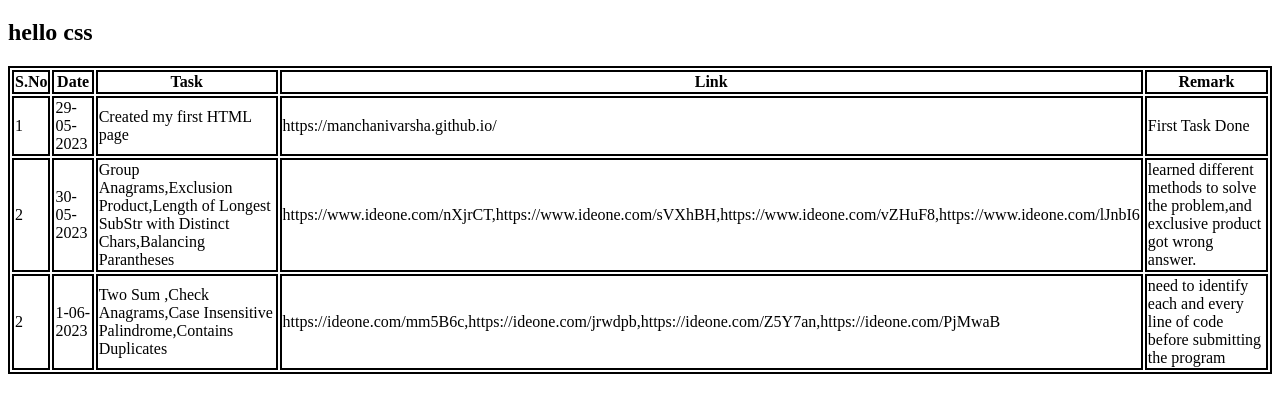
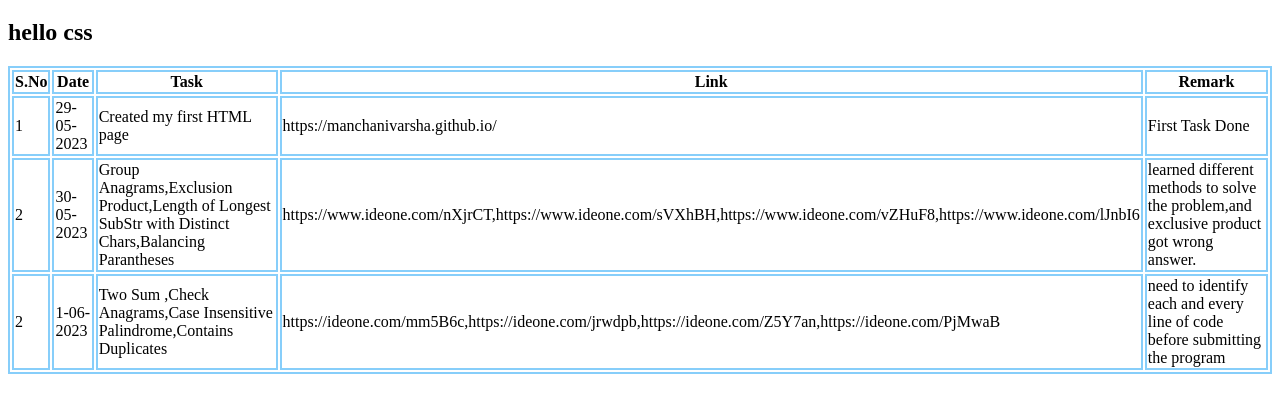
Before and after one commit to manchanivarsha/manchanivarsha.github.io, a plain HTML site: page index.html in a window 1280 px wide. Shown: the part 61-474 px from the top of the page. Drawn offline with Linux system fonts and the light colour scheme.

Commit message:
updated the css

```diff
--- a/style.css
+++ b/style.css
@@ -2,5 +2,5 @@ h1{
     color:blue;
 }
 table,th,td {
-    border:2px solid black;
+    border:2px solid lightskyblue;
 }
```
